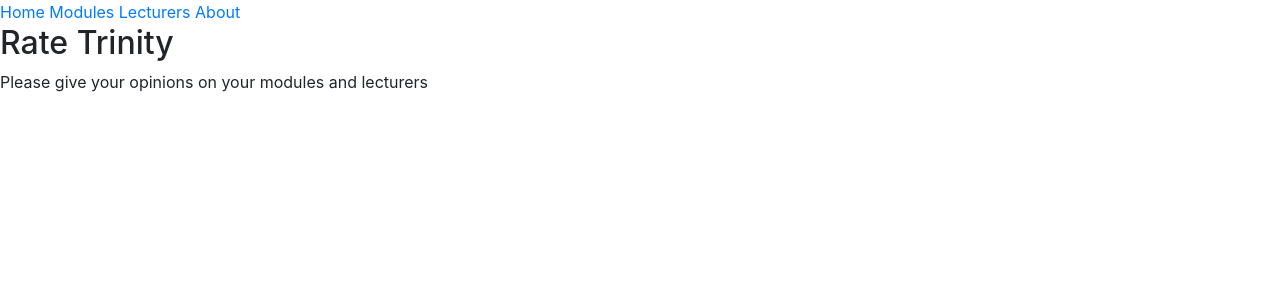
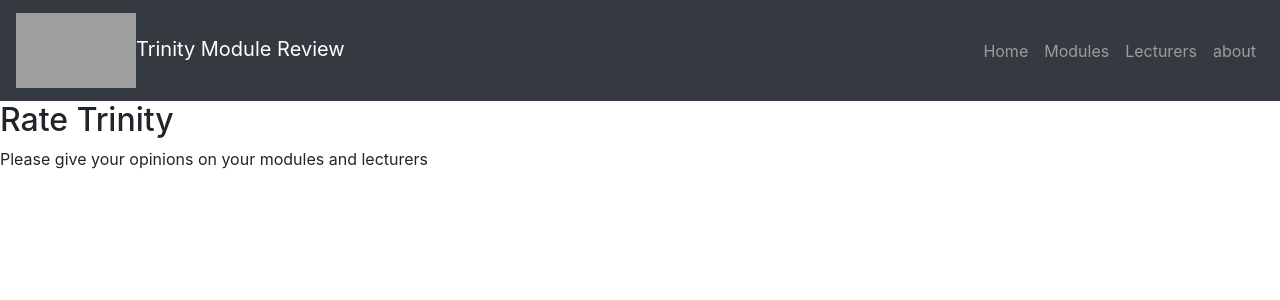
Before and after one commit to SeanFitzpatrick0/EBII1819--Trinity_Module_Review, a Django app: page / in a window 1280 px wide. Shown: the top 300 px of the page. Run offline with Django 3.2, Linux system fonts and the light colour scheme; some libraries are stand-ins or nearby versions; grey boxes are pictures that could not be loaded.

Commit message:
new header

```diff
--- a/Rate_Trinity/home/templates/home/header.html
+++ b/Rate_Trinity/home/templates/home/header.html
@@ -1,3 +1,4 @@
+
 <!DOCTYPE html>
 <html lang="en">
 <head>
@@ -5,14 +6,27 @@
   <meta charset="utf-8" />
   {% load staticfiles %}
   <link rel="stylesheet" href="{% static 'css/bootstrap.min.css' %}" type = "text/css"/>
+  <script src="https://code.jquery.com/jquery-3.3.1.slim.min.js" integrity="sha384-q8i/X+965DzO0rT7abK41JStQIAqVgRVzpbzo5smXKp4YfRvH+8abtTE1Pi6jizo" crossorigin="anonymous"></script>
+  <script src="https://cdnjs.cloudflare.com/ajax/libs/popper.js/1.14.3/umd/popper.min.js" integrity="sha384-ZMP7rVo3mIykV+2+9J3UJ46jBk0WLaUAdn689aCwoqbBJiSnjAK/l8WvCWPIPm49" crossorigin="anonymous"></script>
+  <script src="https://stackpath.bootstrapcdn.com/bootstrap/4.1.3/js/bootstrap.min.js" integrity="sha384-ChfqqxuZUCnJSK3+MXmPNIyE6ZbWh2IMqE241rYiqJxyMiZ6OW/JmZQ5stwEULTy" crossorigin="anonymous"></script>
+
 </head>
 
 <body>
-        <nav>
-            <a href="{% url 'homepage' %}">Home</a>
-            <a href="{% url 'module_list' %}">Modules</a>
-            <a href="{% url 'lecturers_list' %}">Lecturers</a>
-            <a href="{% url 'about' %}">About</a>
+  <nav class="navbar navbar-expand-lg navbar-dark bg-dark">
+    <a>
+    <a class="navbar-brand" href="/"> <img src = "https://www.tcd.ie/library/assets/img/TCD-crest/white-stacked-trinity.png" width = "120" height ="75">Trinity Module Review</a>
+    <button class="navbar-toggler" type="button" data-toggle="collapse" data-target="#navbarNavAltMarkup" aria-controls="navbarNavAltMarkup" aria-expanded="false" aria-label="Toggle navigation">
+      <span class="navbar-toggler-icon"></span>
+    </button>
+    <div class="collapse navbar-collapse" id="navbarNavAltMarkup">
+      <div class="navbar-nav ml-auto">
+        <a class="nav-item nav-link" href="{% url 'homepage' %}">Home</a>
+          <a class="nav-item nav-link" href="{% url 'module_list' %}">Modules</a>
+        <a class="nav-item nav-link" href="{% url 'lecturers_list' %}">Lecturers</a>
+        <a class="nav-item nav-link" href="{% url 'about' %}">about</a>
+      </div>
+    </div>
   </nav>
   <div>
     {% block content %}
```
Lines whose indentation alone changed are shown as unchanged.
